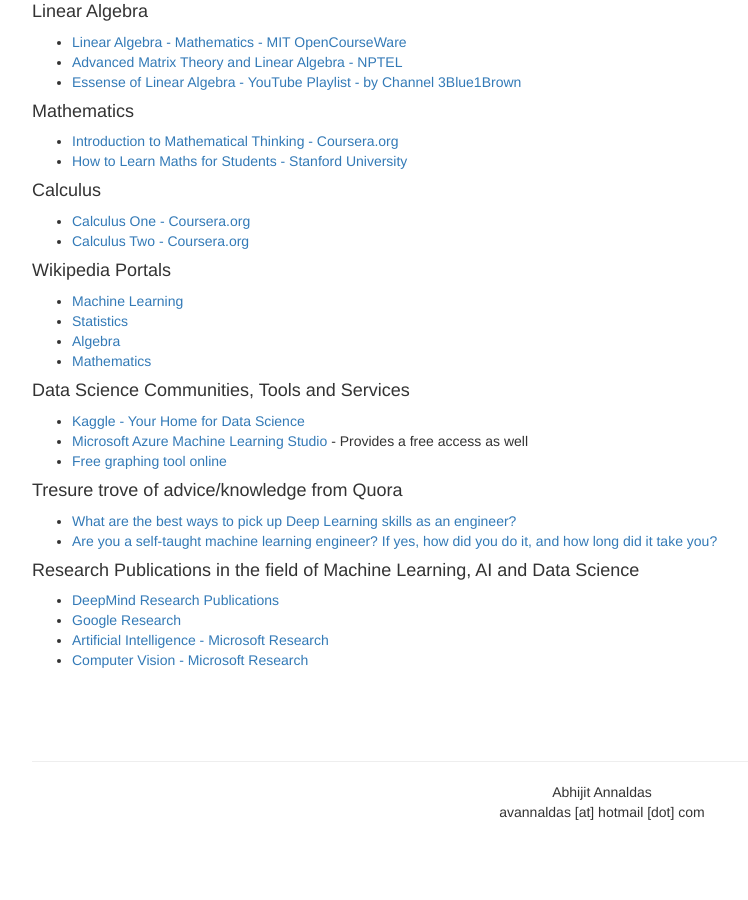
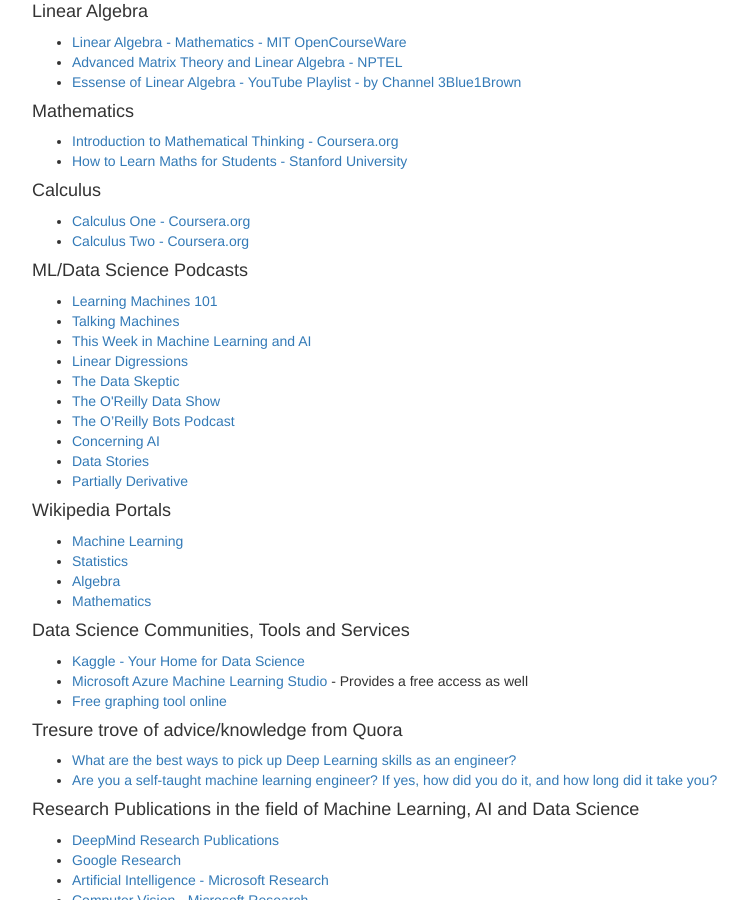
Before and after one commit to devm1023/ML_project, a Jekyll site: the page built from pages/useful-stuff.html, in a window 1280 px wide and 900 px high, scrolled down 536 px. Shown: the whole window, without its empty margins (38-786 px from the left). Built offline with Jekyll 4.4.1, drawn with Linux system fonts in a browser that asks for light colours; nearby versions of some CDN libraries; comment, search, counter and statistics services are not loaded; before the commit the page ends 1398 px from its top, so only the background shows below that.

Commit message:
added links abt ML Podcasts in Learning Resources

```diff
--- a/pages/useful-stuff.html
+++ b/pages/useful-stuff.html
@@ -38,6 +38,19 @@
 	<li><A href="https://www.coursera.org/learn/calculus1" target="_blank">Calculus One - Coursera.org</A></li>
 	<li><A href="https://www.coursera.org/learn/advanced-calculus" target="_blank">Calculus Two - Coursera.org</A></li>
 </ul>
+<h4>ML/Data Science Podcasts</h4>
+<ul>
+	<li><A href="http://www.learningmachines101.com/" target="_blank">Learning Machines 101</A></li>
+	<li><A href="http://www.thetalkingmachines.com/" target="_blank">Talking Machines</A></li>
+	<li><A href="https://twimlai.com/" target="_blank">This Week in Machine Learning and AI</A></li>
+	<li><A href="http://lineardigressions.com/" target="_blank">Linear Digressions</A></li>
+	<li><A href="https://dataskeptic.com" target="_blank">The Data Skeptic</A></li>
+	<li><A href="https://www.oreilly.com/topics/oreilly-data-show-podcast" target="_blank">The O'Reilly Data Show</A></li>
+	<li><A href="https://www.oreilly.com/topics/oreilly-bots-podcast" target="_blank">The O’Reilly Bots Podcast</A></li>
+	<li><A href="https://concerning.ai/" target="_blank">Concerning AI</A></li>
+	<li><A href="http://datastori.es/" target="_blank">Data Stories</A></li>
+	<li><A href="http://www.partiallyderivative.com/" target="_blank">Partially Derivative</A></li>
+</ul>
 <h4>Wikipedia Portals</h4>
 <ul>
 	<li><A href="https://en.wikipedia.org/wiki/Portal:Machine_learning" target="_blank">Machine Learning</A></li>
```
